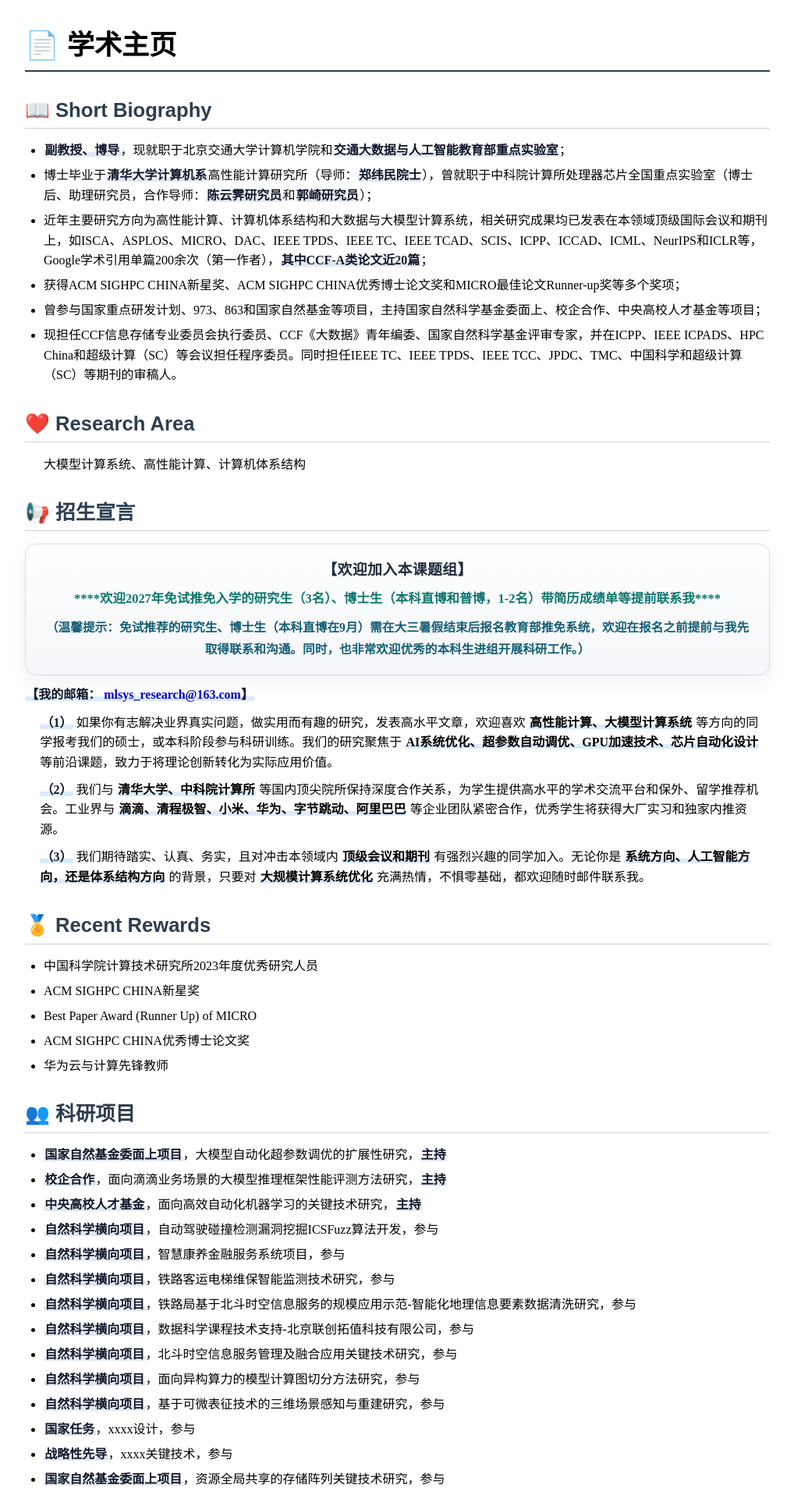
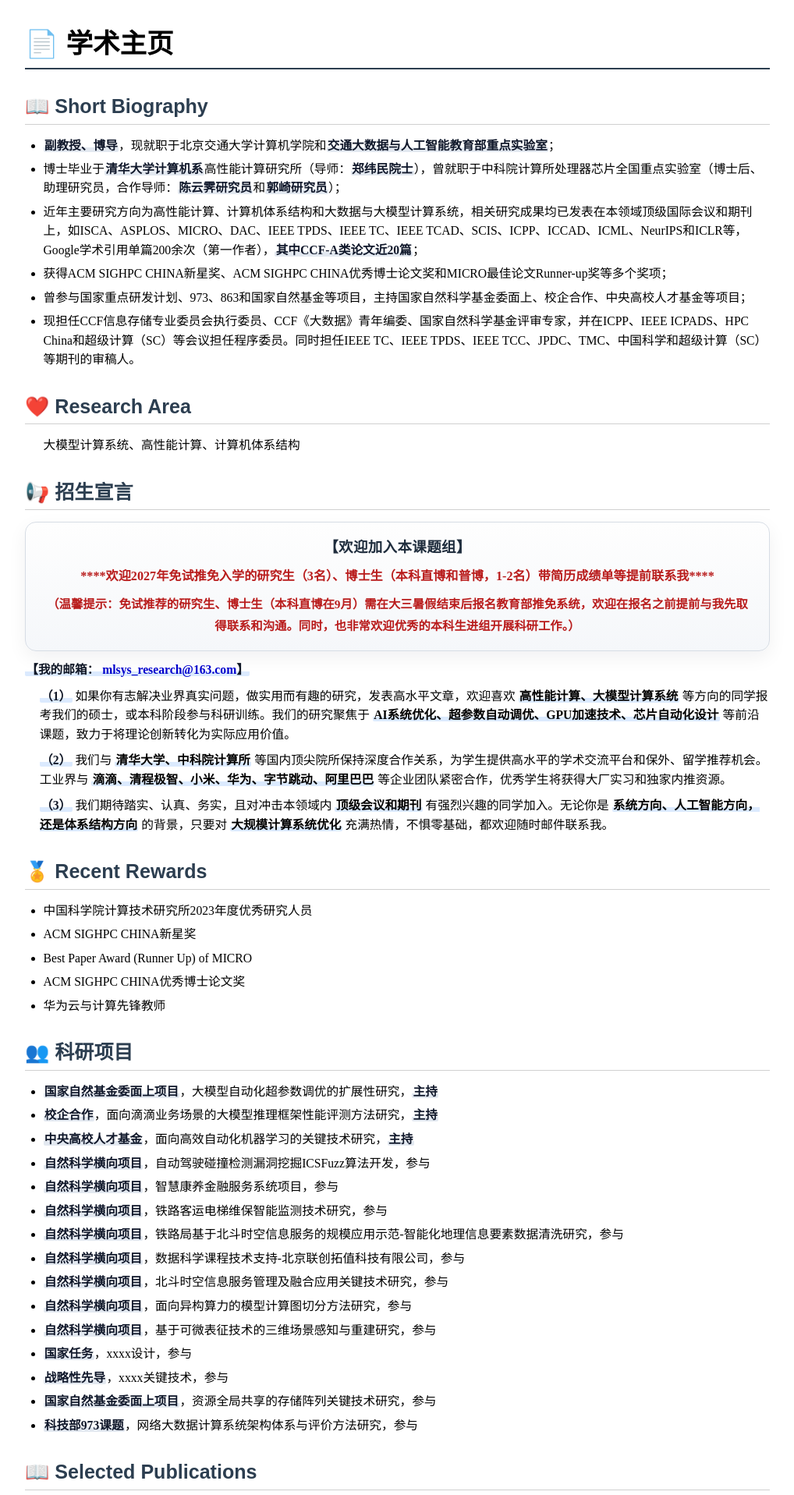
Before and after one commit to mlsys-research-jedy/mlsys-research-jedy.github.io, a Jekyll site: the page index.html, which Jekyll copies as it is, in a window 1280 px wide. Shown: the top 1917 px of the page at 78% size, without its empty margins (123-1141 px from the left). Built offline with Jekyll 4.4.1, drawn with Linux system fonts in a browser that asks for light colours.

Commit message:
Reduce typography size and highlight recruitment notice

```diff
--- a/index.html
+++ b/index.html
@@ -15,7 +15,8 @@
             max-width: 1000px;
             margin: 30px auto;
             padding: 0 30px 0 15px;
-            line-height: 1.6;
+            line-height: 1.55;
+            font-size: 0.98rem;
             color: #000000;
             background-color: #ffffff;
         }
@@ -145,8 +146,8 @@
     <!-- 条幅：包含 【欢迎加入本课题组】 + 带星号通知 -->
     <div style="border: 1px solid #d7dde5; text-align: center; padding: 18px 22px; border-radius: 14px; margin: 12px 0; background: linear-gradient(180deg, #fefefe 0%, #f5f7fa 100%); box-shadow: 0 8px 24px rgba(15, 23, 42, 0.06);">
         <p style="margin: 0 0 8px 0; font-weight: 700; color: #1f2d3d; font-size: 1.18em; letter-spacing: 0.02em;">【欢迎加入本课题组】</p>
-        <p style="margin: 0; font-weight: 800; color: #0f766e; font-size: 1.03em; line-height: 1.75;">****欢迎2027年免试推免入学的研究生（3名）、博士生（本科直博和普博，1-2名）带简历成绩单等提前联系我****</p>
-        <p style="margin: 8px 0 0 0; color: #155e75; font-size: 0.98em; line-height: 1.8; font-weight: 600;">（温馨提示：免试推荐的研究生、博士生（本科直博在9月）需在大三暑假结束后报名教育部推免系统，欢迎在报名之前提前与我先取得联系和沟通。同时，也非常欢迎优秀的本科生进组开展科研工作。）</p>
+        <p style="margin: 0; font-weight: 800; color: #b91c1c; font-size: 1.03em; line-height: 1.75;">****欢迎2027年免试推免入学的研究生（3名）、博士生（本科直博和普博，1-2名）带简历成绩单等提前联系我****</p>
+        <p style="margin: 8px 0 0 0; color: #b91c1c; font-size: 0.98em; line-height: 1.8; font-weight: 600;">（温馨提示：免试推荐的研究生、博士生（本科直博在9月）需在大三暑假结束后报名教育部推免系统，欢迎在报名之前提前与我先取得联系和沟通。同时，也非常欢迎优秀的本科生进组开展科研工作。）</p>
     </div>
 
     <!-- 邮箱：普通正文，保持原有样式 -->
```
